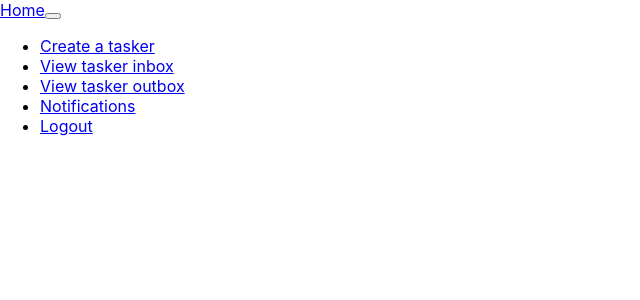
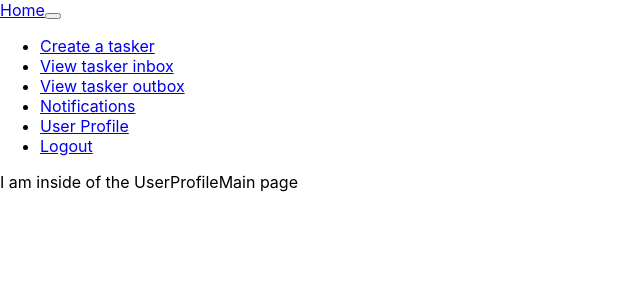
Before and after one commit to willjantscher/SDI_Capstone, a React (Create React App) app in the folder at-at/: page /authenticated_user/user_profile in a window 1280 px wide. Shown: the top 300 px of the page, without its empty margins (0-640 px from the left). Built offline with nearby package versions, Linux system fonts and the light colour scheme.

Commit message:
adding a user profile page

```diff
--- a/at-at/src/App.js
+++ b/at-at/src/App.js
@@ -10,6 +10,7 @@ import {
 import Navbar from "./navbar/Navbar"
 import LoginMain from "./login/LoginMain"
 import RegisterMain from "./login/RegisterMain"
+import UserProfileMain from "./login/UserProfileMain"
 import HomeMain from "./home/HomeMain"
 import TaskerCreationMain from "./tasker_creation/TaskerCreationMain"
 import TaskerInboxMain from "./tasker_in/TaskerInboxMain"
@@ -30,6 +31,8 @@ class App extends React.Component {
           <Route path="/login" component={LoginMain} />
           <Route path="/register" component={RegisterMain} />
           <Route path="/authenticated_user" component={Navbar} />
+
+          <Route path="/authenticated_user/user_profile" component={UserProfileMain} />
           <Route path="/authenticated_user/home" component={HomeMain} />
           <Route path="/authenticated_user/create_tasker" component={TaskerCreationMain} />
           <Route path="/authenticated_user/tasker_inbox" component={TaskerInboxMain} />
--- /dev/null
+++ b/at-at/src/login/UserProfileMain.jsx
@@ -0,0 +1,21 @@
+import React from "react"
+
+
+class UserProfileMain extends React.Component {
+    constructor(props) {
+        super(props)
+        this.state = {
+            logged_in : null,
+        }
+    }
+
+    render() {
+        return(
+            <div> I am inside of the UserProfileMain page</div>
+        )
+    }
+
+}
+
+
+export default UserProfileMain;
--- a/at-at/src/navbar/Navbar.jsx
+++ b/at-at/src/navbar/Navbar.jsx
@@ -69,6 +69,11 @@ class Navbar extends React.Component {
                 </a>
               </li>
               <li className="nav-item">
+                <a className="nav-link" href="/authenticated_user/user_profile">
+                  User Profile
+                </a>
+              </li>
+              <li className="nav-item">
                 <a className="nav-link" href="/login" onClick={this.removeCookies}>
                   Logout
                 </a>
```
